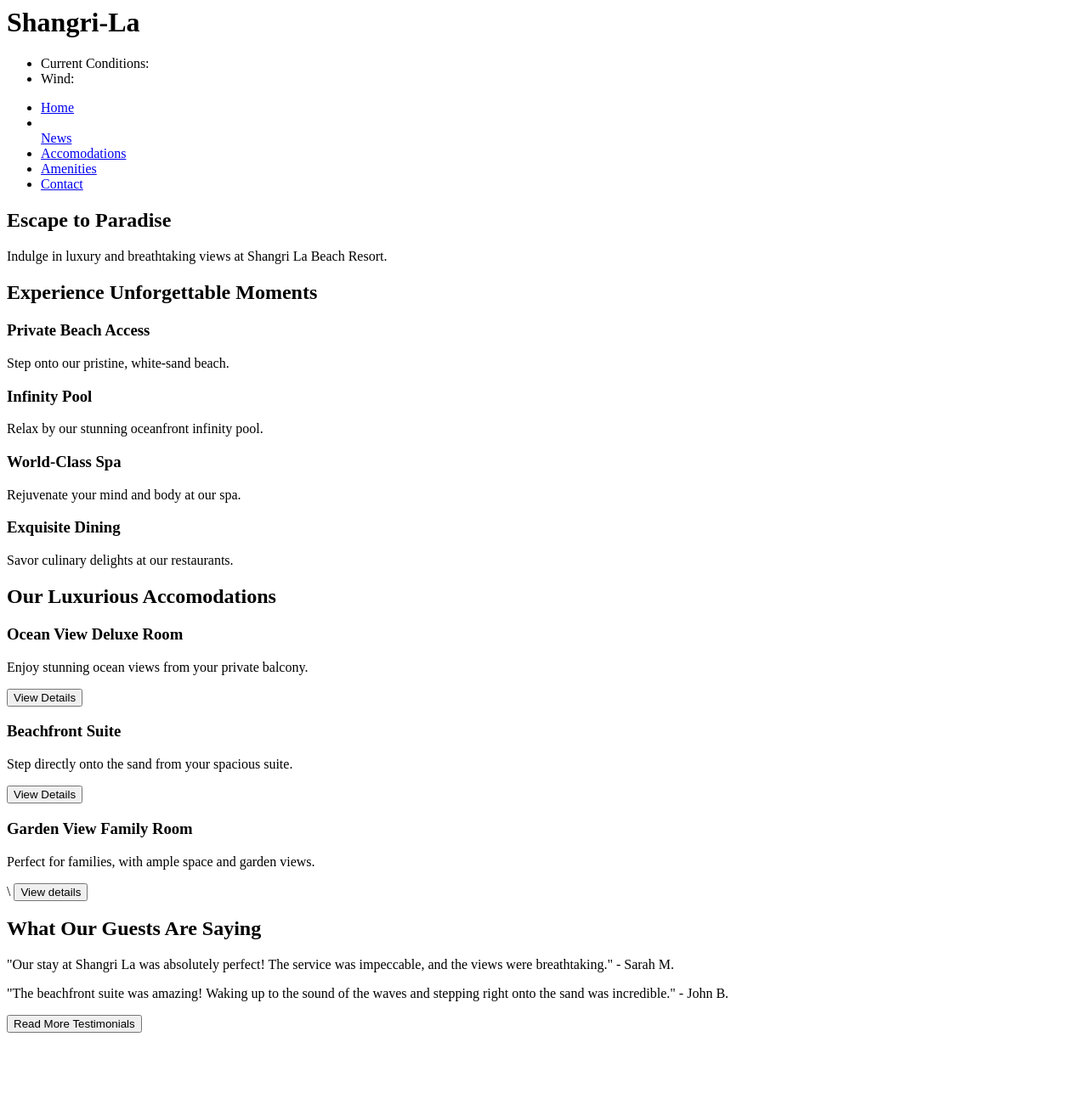
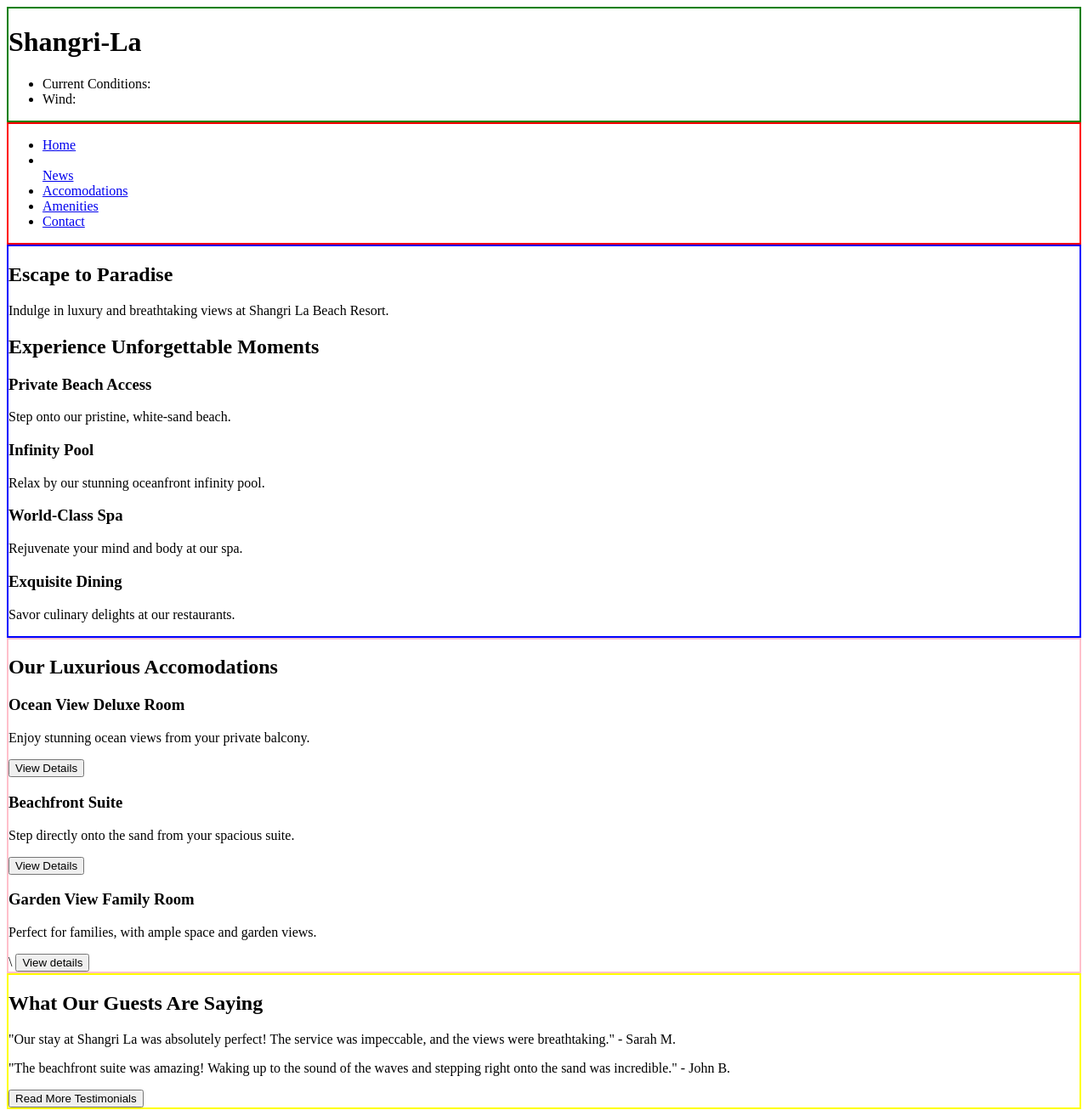
Before and after one commit to RayJay1108/cprg-final-assignment-218, a plain HTML site: page Home Page/index.html in a window 1280 px wide. Shown: the whole page at 85% size. Before the commit the page ends 1224 px from the top, so only its background shows below. Drawn offline with Linux system fonts and the light colour scheme.

Commit message:
simple borders to tell which is which

```diff
--- a/Home Page/index.html
+++ b/Home Page/index.html
@@ -2,7 +2,7 @@
 <head>
     <meta charset="UTF-8">
     <meta name="viewport" content="width=, initial-scale=1.0">
-    <link rel="stylessheet" href="styles.css">
+    <link rel="stylesheet" href="styles.css">
     <title>Shangri-La Home Page</title>
 </head>
 <body>
--- a/Home Page/styles.css
+++ b/Home Page/styles.css
@@ -0,0 +1,23 @@
+* {
+    box-sizing: border-box;
+}
+
+Header {
+    border: 2px solid green;
+}
+
+nav {
+    border: 2px solid red;
+}
+
+main {
+    border: 2px solid blue;
+}
+
+#recommendations {
+    border: 2px solid pink;
+}
+
+#guests {
+    border: 2px solid yellow;
+}
```
Also changed, not shown: Accomodation/accom.html (+1 -1 lines), Amenities/amen.html (+1 -1 lines), Contact/contact.html (+1 -1 lines), News/news.html (+1 -1 lines).
